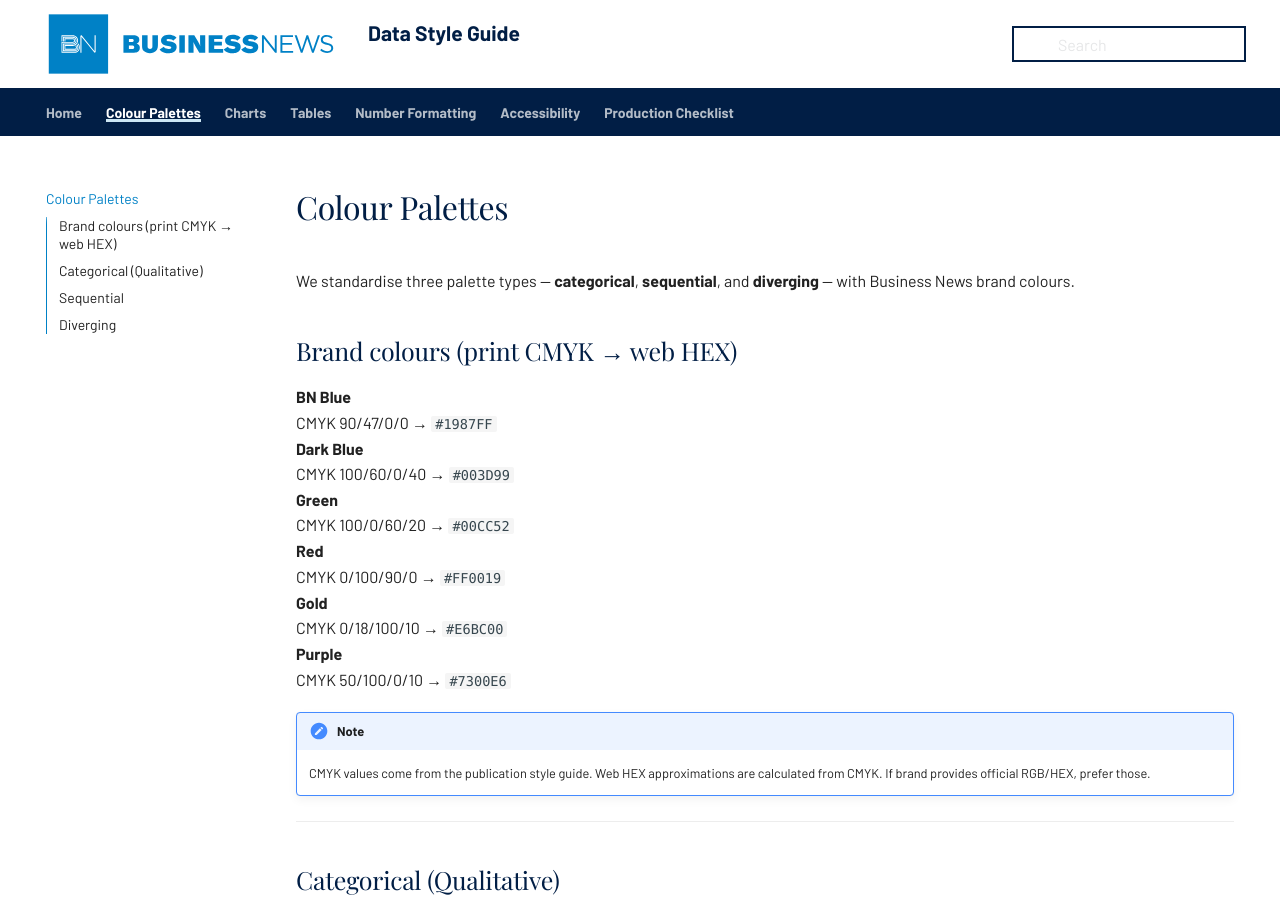
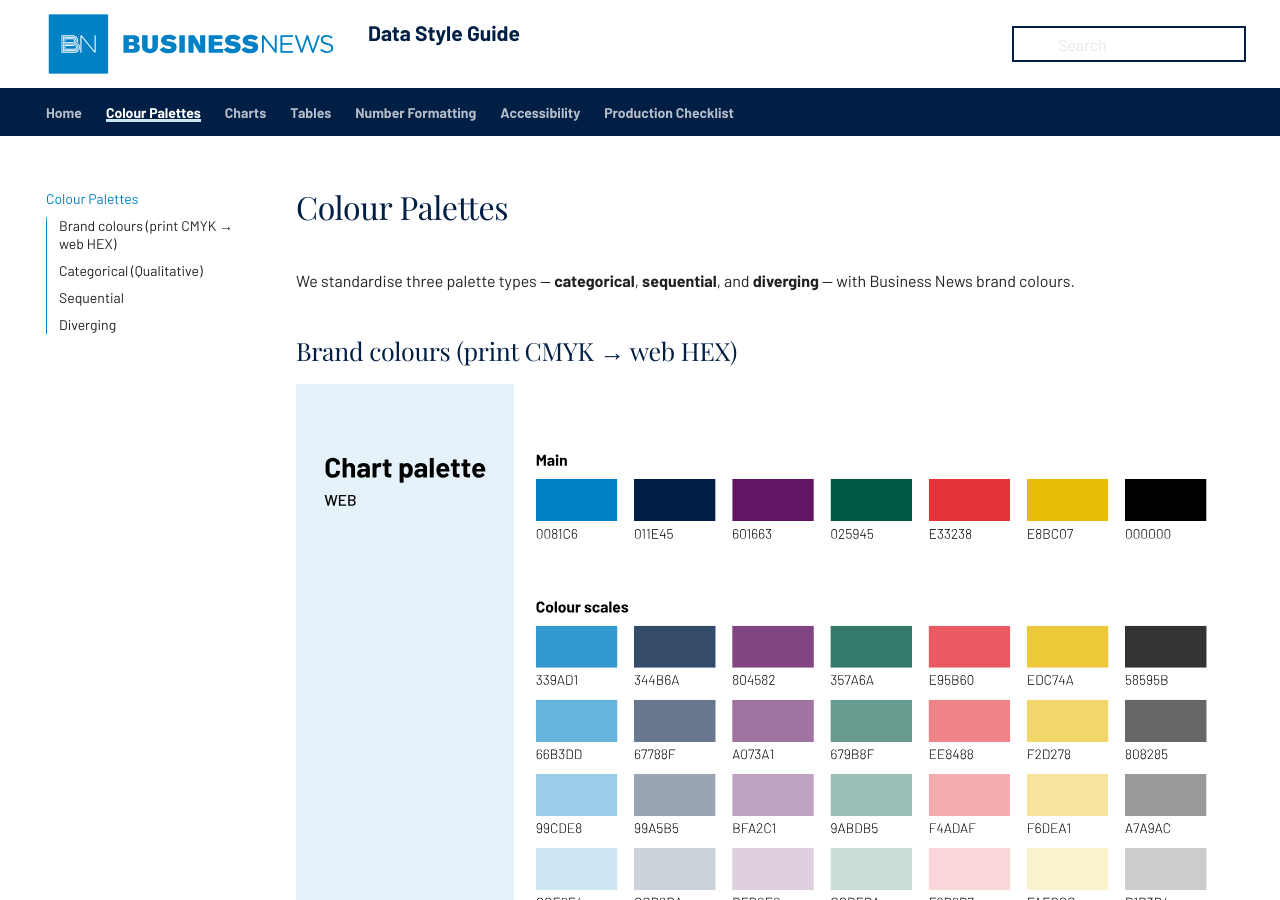
Before and after one commit to business-news/data-style-guide, an MkDocs documentation site: the page built from docs/colour-palettes.md, in a window 1280 px wide and 900 px high. Built offline with MkDocs 1.6.1 and Material for MkDocs 9.7.7, drawn with Linux system fonts in a browser that asks for light colours; comment, search, counter and statistics services are not loaded.

Commit message:
Add Business News web colour palette SVG to Colour Palettes page

```diff
--- a/docs/colour-palettes.md
+++ b/docs/colour-palettes.md
@@ -3,7 +3,7 @@
 We standardise three palette types — **categorical**, **sequential**, and **diverging** — with Business News brand colours.
 
 ## Brand colours (print CMYK → web HEX)
-
+![Business News web colour palette](assets/web-colours.svg)
 <div class="swatches">
   <div class="swatch">
     <div class="swatch__chip" style="background:#1987FF"></div>
```
Also changed, not shown: docs/assets/web-colours.svg (added).
